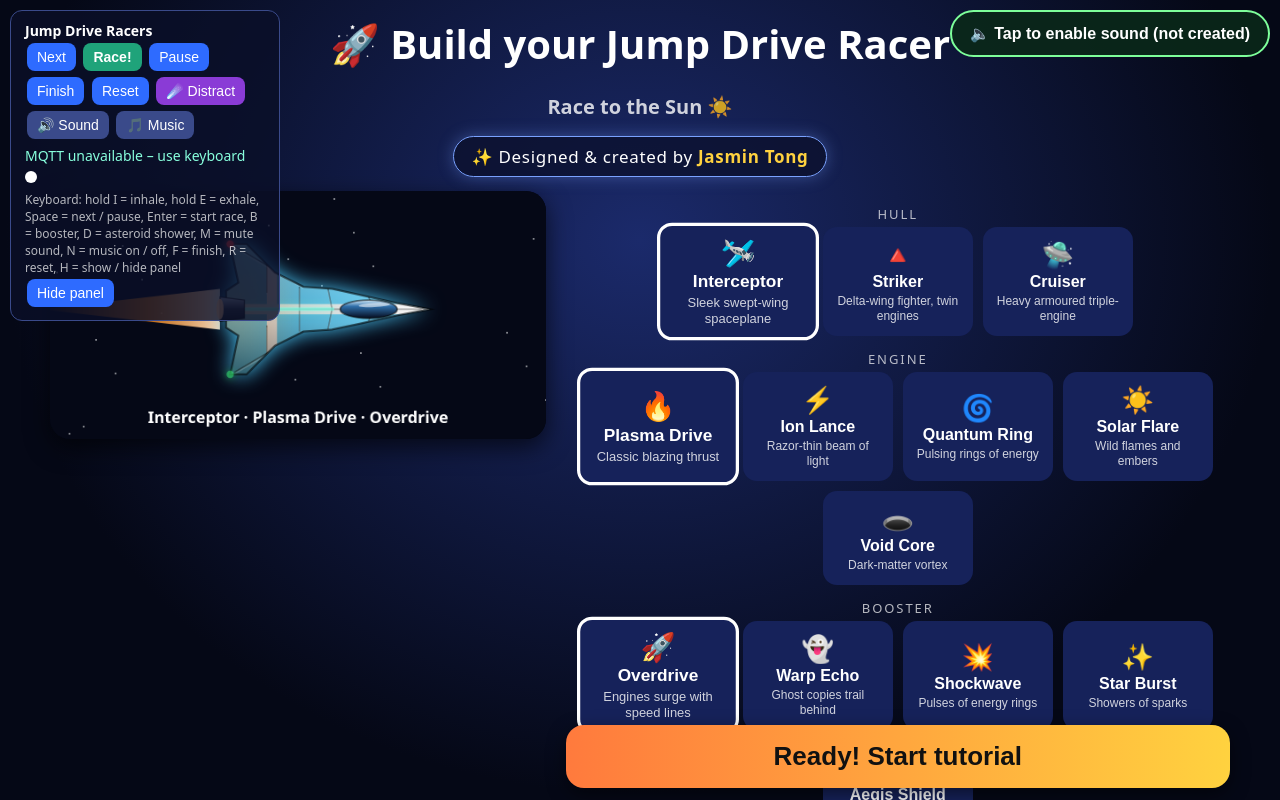
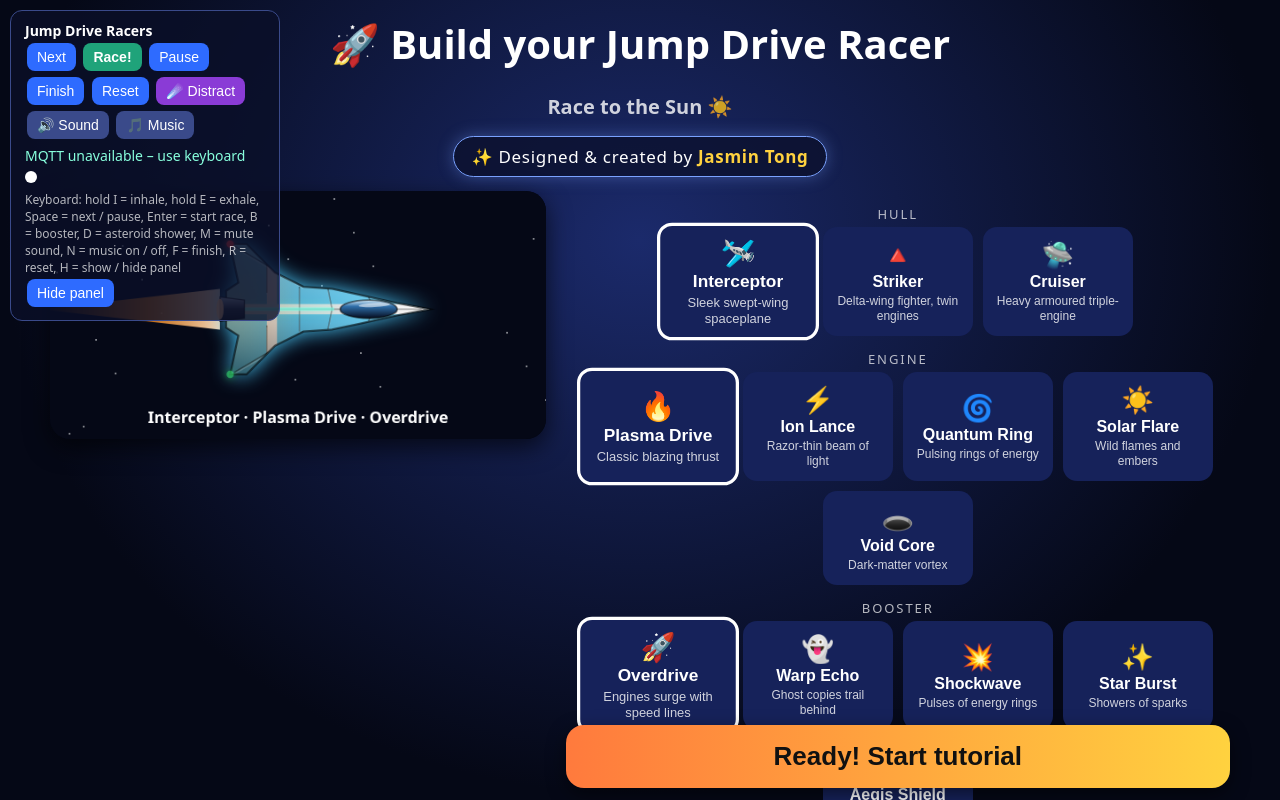
Before and after one commit to JasQmax/Space_Driver_Distraction, a plain HTML site: page index.html in a window 1280 px wide. Drawn offline with Linux system fonts and the light colour scheme.

Commit message:
Remove audio gate button and its event listeners
Removed audio gate button and related functionality.

```diff
--- a/index.html
+++ b/index.html
@@ -165,7 +165,7 @@
     <button data-cmd="reset">Reset</button>
   </div>
 </div>
-<button id="audioGate" style="display:none;position:fixed;top:max(10px,env(safe-area-inset-top));right:max(10px,env(safe-area-inset-right));z-index:20;padding:12px 18px;border-radius:999px;border:2px solid #7dff9a;background:rgba(10,40,25,.9);color:#fff;font-size:16px;font-weight:700;cursor:pointer">🔈 Tap to enable sound</button>
+
 <script src="https://unpkg.com/mqtt@5.10.1/dist/mqtt.min.js"></script>
 <script src="https://cdnjs.cloudflare.com/ajax/libs/qrcodejs/1.0.0/qrcode.min.js"></script>
 <script>
@@ -740,13 +740,6 @@ function initGame(){
 
   /* ---- unlock audio on first touch / key (browsers block sound until then) ---- */
     ['touchend','click','mouseup','keydown'].forEach(ev=>addEventListener(ev,()=>{ SFX.init(); MUSIC.resume(); },{passive:true}));
-  const gate=document.getElementById('audioGate');
-  gate.onclick=()=>{ SFX.init(); MUSIC.resume(); };
-  setInterval(()=>{
-    const bad=!SFX.ready()&&!SFX.isMuted();
-    gate.style.display=bad?'block':'none';
-    if(bad) gate.textContent='🔈 Tap to enable sound ('+SFX.state()+')';
-  },600);
 
   /* ---- panel show / hide ---- */
   const panelEl=document.getElementById('panel');
```
